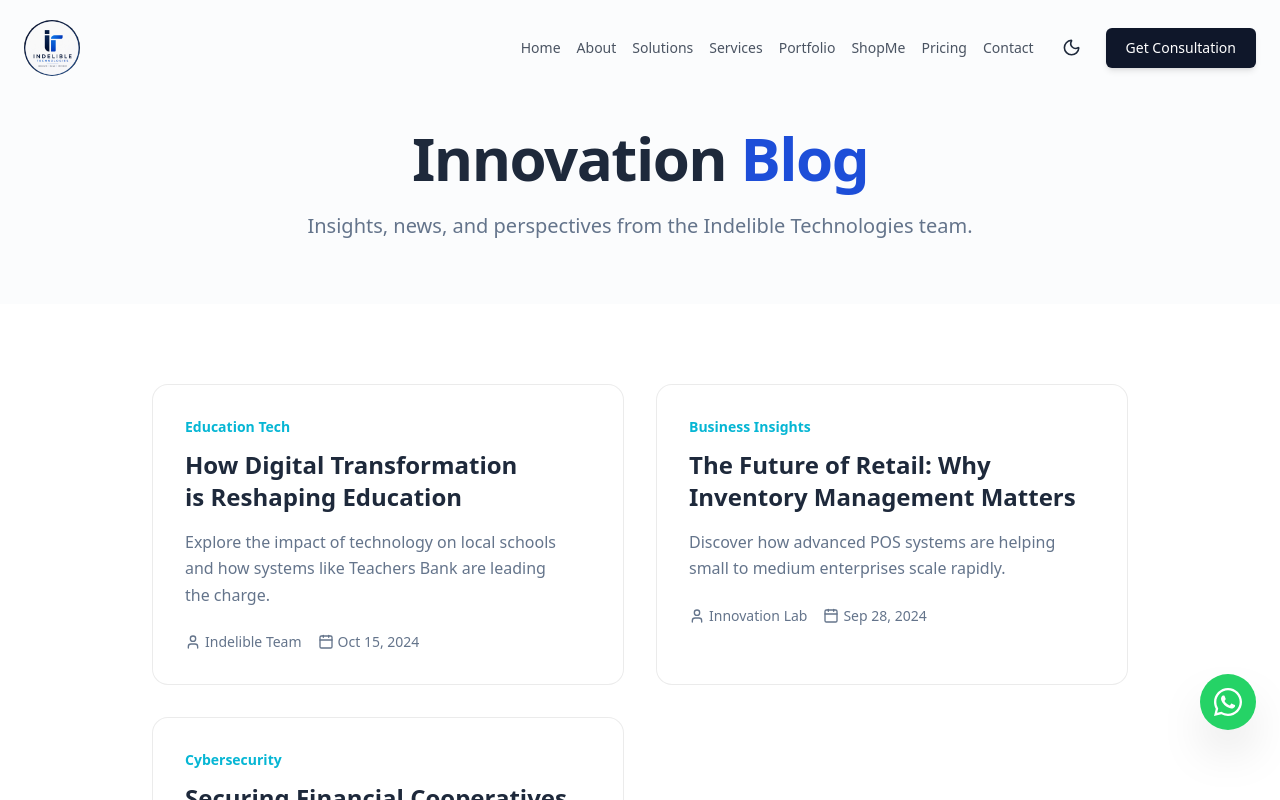
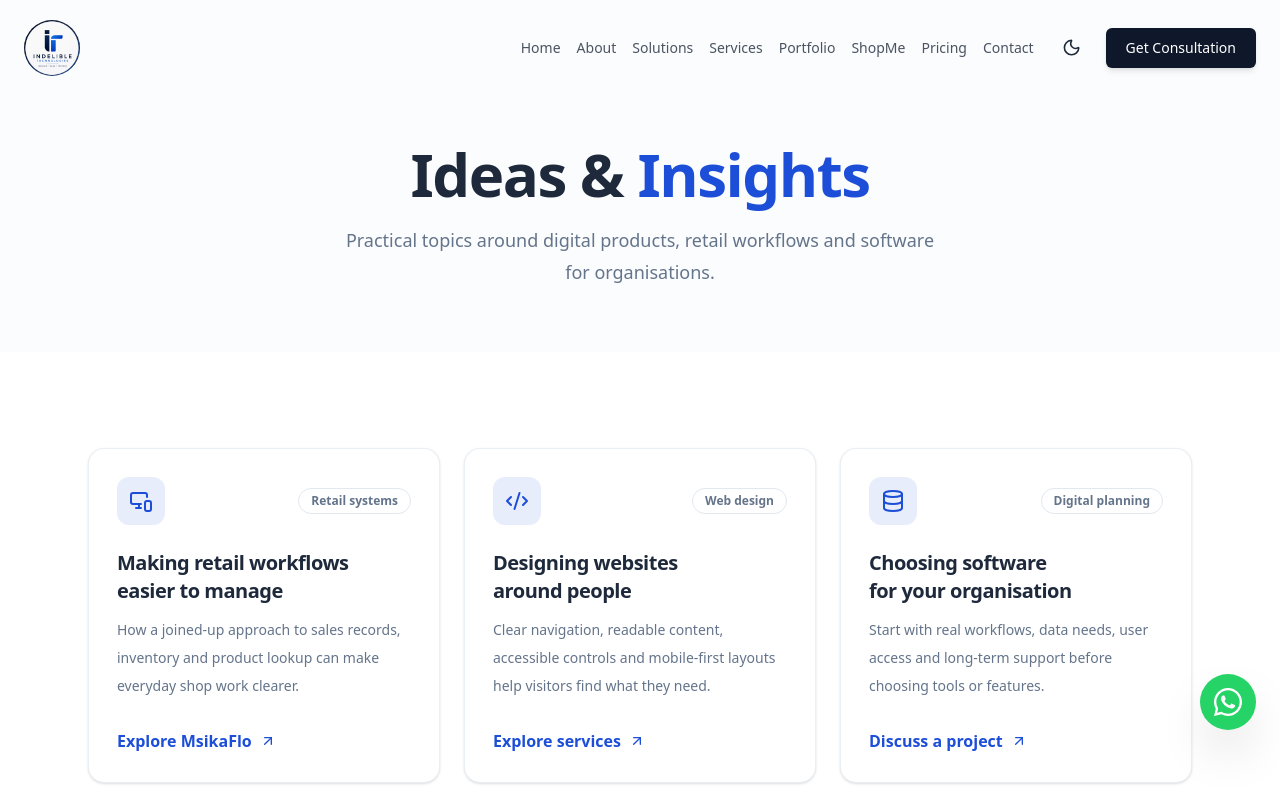
Before and after one commit to Indelible-cpu/MyWebsite, a Next.js app: page /blog in a window 1280 px wide. Shown: the top 800 px of the page. Built offline with nearby package versions, Linux system fonts and the light colour scheme.

Commit message:
Replace outdated placeholder blog posts with useful linked topic cards

```diff
--- a/app/blog/page.tsx
+++ b/app/blog/page.tsx
@@ -1,78 +1,33 @@
 "use client";
 
 import Link from "next/link";
-import { ArrowRight, Calendar, User } from "lucide-react";
+import { ArrowUpRight, Code2, MonitorSmartphone, Database } from "lucide-react";
 import { m } from "framer-motion";
 
+const topics = [
+  { title: "Making retail workflows easier to manage", excerpt: "How a joined-up approach to sales records, inventory and product lookup can make everyday shop work clearer.", category: "Retail systems", icon: MonitorSmartphone, href: "/solutions#msikaflo", linkLabel: "Explore MsikaFlo" },
+  { title: "Designing websites around people", excerpt: "Clear navigation, readable content, accessible controls and mobile-first layouts help visitors find what they need.", category: "Web design", icon: Code2, href: "/services", linkLabel: "Explore services" },
+  { title: "Choosing software for your organisation", excerpt: "Start with real workflows, data needs, user access and long-term support before choosing tools or features.", category: "Digital planning", icon: Database, href: "/contact", linkLabel: "Discuss a project" },
+];
+
 export default function Blog() {
-  const posts = [
-    {
-      title: "How Digital Transformation is Reshaping Education",
-      excerpt: "Explore the impact of technology on local schools and how systems like Teachers Bank are leading the charge.",
-      author: "Indelible Team",
-      date: "Oct 15, 2024",
-      category: "Education Tech"
-    },
-    {
-      title: "The Future of Retail: Why Inventory Management Matters",
-      excerpt: "Discover how advanced POS systems are helping small to medium enterprises scale rapidly.",
-      author: "Innovation Lab",
-      date: "Sep 28, 2024",
-      category: "Business Insights"
-    },
-    {
-      title: "Securing Financial Cooperatives Against Cyber Threats",
-      excerpt: "A deep dive into the security measures every modern financial organization needs to implement to protect member funds.",
-      author: "Security Team",
-      date: "Sep 10, 2024",
-      category: "Cybersecurity"
-    }
-  ];
-
   return (
     <>
-      <section className="pt-32 pb-16 bg-muted/30">
-        <div className="container mx-auto px-4 text-center">
-          <m.h1
-            initial={{ opacity: 0, y: 20 }}
-            animate={{ opacity: 1, y: 0 }}
-            transition={{ duration: 0.5 }}
-            className="text-4xl md:text-5xl lg:text-6xl font-bold tracking-tight mb-6"
-          >
-            Innovation <span className="text-secondary">Blog</span>
-          </m.h1>
-          <m.p
-            initial={{ opacity: 0, y: 20 }}
-            animate={{ opacity: 1, y: 0 }}
-            transition={{ duration: 0.5, delay: 0.1 }}
-            className="text-lg md:text-xl text-muted-foreground max-w-2xl mx-auto"
-          >
-            Insights, news, and perspectives from the Indelible Technologies team.
-          </m.p>
+      <section className="bg-muted/30 pt-32 pb-14 sm:pt-36 sm:pb-16">
+        <div className="container mx-auto max-w-5xl px-4 text-center md:px-6">
+          <m.h1 initial={{ opacity: 0, y: 20 }} animate={{ opacity: 1, y: 0 }} transition={{ duration: 0.5 }} className="mb-5 text-4xl font-bold tracking-tight sm:text-5xl lg:text-6xl">Ideas & <span className="text-secondary">Insights</span></m.h1>
+          <m.p initial={{ opacity: 0, y: 20 }} animate={{ opacity: 1, y: 0 }} transition={{ duration: 0.5, delay: 0.1 }} className="mx-auto max-w-2xl text-base leading-8 text-muted-foreground sm:text-lg">Practical topics around digital products, retail workflows and software for organisations.</m.p>
         </div>
       </section>
-
-      <section className="py-20">
-        <div className="container mx-auto px-4 md:px-6 max-w-5xl">
-          <div className="grid md:grid-cols-2 gap-8">
-            {posts.map((post, i) => (
-              <m.article
-                key={i}
-                initial={{ opacity: 0, y: 20 }}
-                whileInView={{ opacity: 1, y: 0 }}
-                viewport={{ once: true }}
-                transition={{ duration: 0.5, delay: i * 0.1 }}
-                className="glass rounded-2xl border border-border p-8 hover:border-secondary/50 transition-colors"
-              >
-                <div className="text-sm font-semibold text-accent mb-3">{post.category}</div>
-                <h2 className="text-2xl font-bold mb-4">{post.title}</h2>
-                <p className="text-muted-foreground mb-6 line-clamp-3">{post.excerpt}</p>
-                <div className="flex items-center justify-between mt-auto">
-                  <div className="flex items-center gap-4 text-sm text-muted-foreground">
-                    <span className="flex items-center gap-1"><User className="h-4 w-4" /> {post.author}</span>
-                    <span className="flex items-center gap-1"><Calendar className="h-4 w-4" /> {post.date}</span>
-                  </div>
-                </div>
+      <section className="py-16 sm:py-20 lg:py-24">
+        <div className="container mx-auto max-w-6xl px-4 md:px-6">
+          <div className="grid gap-5 md:grid-cols-2 xl:grid-cols-3 xl:gap-6">
+            {topics.map((topic, i) => (
+              <m.article key={topic.title} initial={{ opacity: 0, y: 18 }} whileInView={{ opacity: 1, y: 0 }} viewport={{ once: true }} transition={{ duration: 0.45, delay: i * 0.08 }} className="group flex flex-col rounded-2xl border border-border/70 bg-background p-6 shadow-sm transition-all duration-300 hover:-translate-y-1 hover:border-secondary/40 hover:shadow-xl hover:shadow-secondary/5 sm:p-7">
+                <div className="mb-6 flex items-center justify-between"><div className="flex h-12 w-12 items-center justify-center rounded-xl bg-secondary/10 text-secondary"><topic.icon className="h-6 w-6" /></div><span className="rounded-full border border-border px-3 py-1 text-xs font-semibold text-muted-foreground">{topic.category}</span></div>
+                <h2 className="mb-3 text-xl font-bold leading-snug tracking-tight">{topic.title}</h2>
+                <p className="mb-7 flex-1 text-sm leading-7 text-muted-foreground">{topic.excerpt}</p>
+                <Link href={topic.href} className="inline-flex items-center gap-2 font-semibold text-secondary transition-all group-hover:gap-3 focus-visible:outline focus-visible:outline-2 focus-visible:outline-offset-4 focus-visible:outline-secondary">{topic.linkLabel} <ArrowUpRight className="h-4 w-4" /></Link>
               </m.article>
             ))}
           </div>
```
